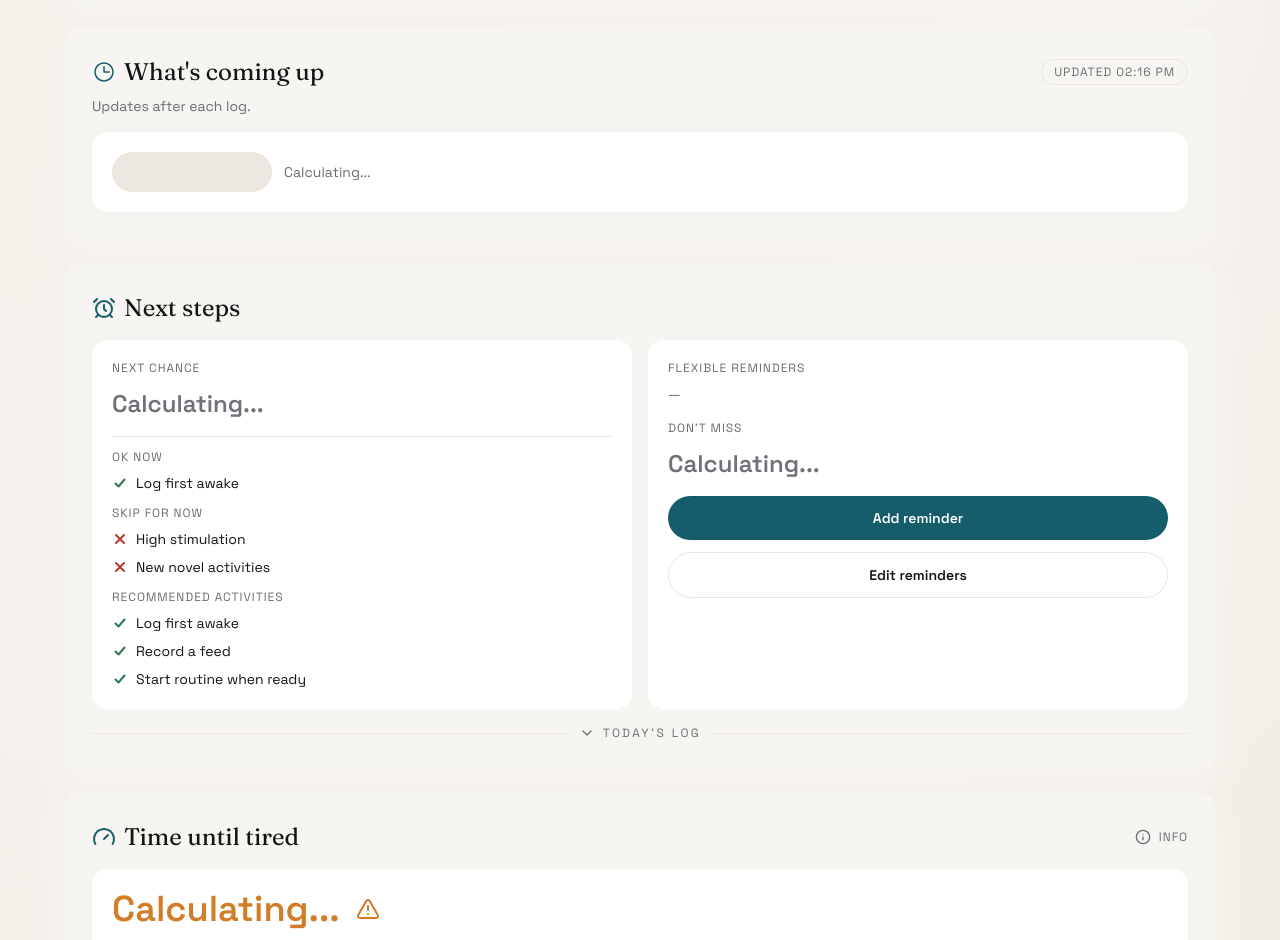
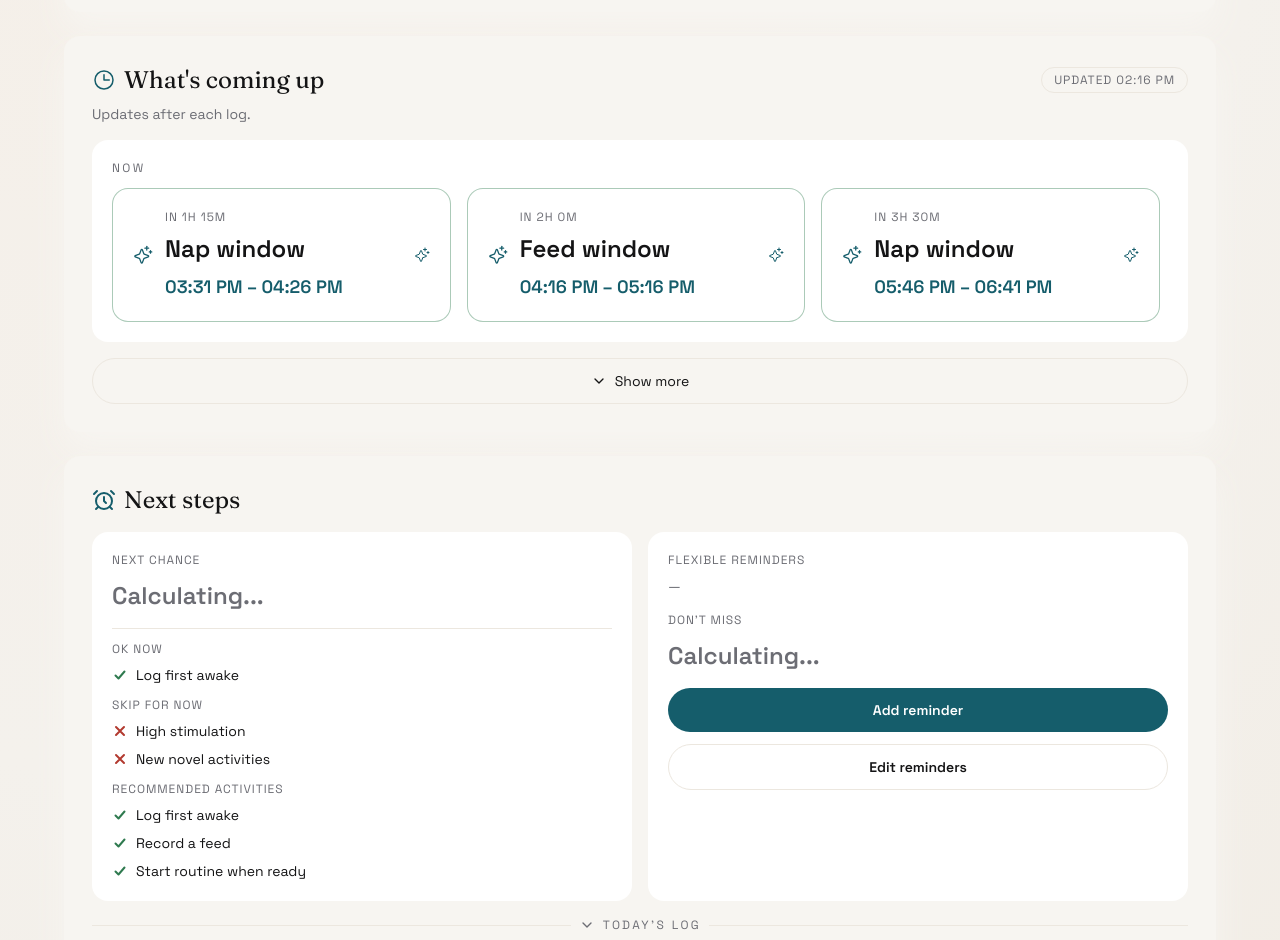
Before and after one commit to madebysergio/state-regulator, a React (Vite) app: page / in a window 1280 px wide. Shown: the part 720-1660 px from the top of the page. Built offline with nearby package versions, Linux system fonts and the light colour scheme.

Commit message:
feat: refine xl layout and whats coming up panel

```diff
--- a/src/App.tsx
+++ b/src/App.tsx
@@ -236,6 +236,8 @@ export default function App() {
   const [toasts, setToasts] = useState<{ id: string; message: string }[]>([]);
   const [softStopModalOpen, setSoftStopModalOpen] = useState(false);
   const [wakeInfoOpen, setWakeInfoOpen] = useState(false);
+  const [isXL, setIsXL] = useState(false);
+  const [upcomingRowsToShow, setUpcomingRowsToShow] = useState(1);
 
   useEffect(() => {
     if (typeof window === "undefined") return;
@@ -262,6 +264,15 @@ export default function App() {
   useEffect(() => {
     const timer = window.setInterval(() => setNowUtcMs(Date.now()), 10 * 1000);
     return () => window.clearInterval(timer);
+  }, []);
+
+  useEffect(() => {
+    if (typeof window === "undefined") return;
+    const media = window.matchMedia("(min-width: 1280px)");
+    const update = () => setIsXL(media.matches);
+    update();
+    media.addEventListener("change", update);
+    return () => media.removeEventListener("change", update);
   }, []);
 
   useEffect(() => {
@@ -452,16 +463,82 @@ export default function App() {
     rangeEndUtc?: number | null;
     prep: string;
   }[];
-
-  const timelineItems = upcomingCandidates
+  const dayParts = getZonedParts(nowUtcMs, timeZone);
+  const dayEndUtc = getUtcMsFromZoned(
+    { year: dayParts.year, month: dayParts.month, day: dayParts.day, hour: 23, minute: 59 },
+    timeZone
+  );
+  const bedtimeLatestUtc = getUtcMsFromZoned(
+    {
+      year: dayParts.year,
+      month: dayParts.month,
+      day: dayParts.day,
+      hour: defaultConfig.bedtimeLatestHour,
+      minute: defaultConfig.bedtimeLatestMinute,
+    },
+    timeZone
+  );
+  const buildDayUpcoming = () => {
+    const items: {
+      id: string;
+      label: string;
+      timeUtc: number;
+      rangeEndUtc?: number | null;
+      prep: string;
+    }[] = [];
+    const startWake =
+      outputs.expectedWakeUtc && outputs.expectedWakeUtc > nowUtcMs
+        ? outputs.expectedWakeUtc
+        : nowUtcMs;
+    let wakeStart = startWake;
+    let cycle = 0;
+    while (wakeStart < dayEndUtc && cycle < 6) {
+      const feedStart = wakeStart + defaultConfig.feedIntervalMinMin * MS_MIN;
+      const feedEnd = wakeStart + defaultConfig.feedIntervalMaxMin * MS_MIN;
+      if (feedStart <= dayEndUtc) {
+        items.push({
+          id: `feed-${cycle}`,
+          label: cycle === 0 && outputs.isAsleep ? "Morning feed" : "Feed window",
+          timeUtc: feedStart,
+          rangeEndUtc: feedEnd,
+          prep: "Prep feeding supplies",
+        });
+      }
+      const napStart = wakeStart + defaultConfig.minWakeWindowMin * MS_MIN;
+      const napEnd = wakeStart + defaultConfig.maxWakeWindowMin * MS_MIN;
+      if (napStart <= dayEndUtc) {
+        items.push({
+          id: `nap-${cycle}`,
+          label: "Nap window",
+          timeUtc: napStart,
+          rangeEndUtc: napEnd,
+          prep: "Prepare sleep space",
+        });
+      }
+      const nextWake = napStart + defaultConfig.expectedNapDurationMin * MS_MIN;
+      wakeStart = nextWake;
+      cycle += 1;
+    }
+    if (bedtimeLatestUtc > nowUtcMs && bedtimeLatestUtc <= dayEndUtc) {
+      items.push({
+        id: "bedtime-latest",
+        label: "Routine latest",
+        timeUtc: bedtimeLatestUtc,
+        prep: "Wind-down, reduce stimulation",
+      });
+    }
+    return items;
+  };
+  const dayUpcoming = buildDayUpcoming();
+
+  const timelineItems = [...upcomingCandidates, ...dayUpcoming]
     .filter((item) => {
       const windowEnd = item.rangeEndUtc ?? item.timeUtc;
       const baseline = Math.max(nowUtcMs, lastEventUtc);
-      const horizonEnd = outputs.isAsleep
-        ? outputs.expectedWakeUtc
-          ? outputs.expectedWakeUtc + 2 * 60 * MS_MIN
-          : nowUtcMs + 4 * 60 * MS_MIN
-        : outputs.nextHardStopUtc ?? nowUtcMs + 4 * 60 * MS_MIN;
+      const horizonEnd =
+        outputs.nextHardStopUtc && outputs.nextHardStopUtc > nowUtcMs
+          ? outputs.nextHardStopUtc
+          : dayEndUtc;
       const inWindow = baseline <= windowEnd;
       if (!inWindow) return false;
       if (item.rangeEndUtc) {
@@ -557,6 +634,15 @@ export default function App() {
   }, [selectedUpcomingId, timelineItems]);
 
   useEffect(() => {
+    setUpcomingRowsToShow(1);
+  }, [nextThreeTimeline.length]);
+
+  const rowsPerView = isXL ? 3 : 1;
+  const maxUpcomingRows = Math.max(1, Math.ceil(nextThreeTimeline.length / rowsPerView));
+  const visibleUpcoming = nextThreeTimeline.slice(0, upcomingRowsToShow * rowsPerView);
+  const canShowMoreUpcoming = upcomingRowsToShow < maxUpcomingRows;
+
+  useEffect(() => {
     if (!editId) return;
     const event = state.eventLog.find((item) => item.id === editId);
     if (!event) return;
@@ -655,7 +741,8 @@ export default function App() {
         </strong>
       </section>
 
-      <section className="mt-4 rounded-2xl bg-panel p-6 shadow-panel dark:shadow-panel-dark dark:bg-gh-surface md:p-7">
+      <div className="mt-6 flex flex-col gap-6">
+      <section className="rounded-2xl bg-panel p-6 shadow-panel dark:shadow-panel-dark dark:bg-gh-surface md:p-7 flex flex-col">
         <div className="flex flex-wrap items-center justify-between gap-3">
           <h2 className="flex items-center gap-2 font-display text-2xl">
             <ClipboardList className="h-6 w-6 text-accent dark:text-gh-accent" />
@@ -685,7 +772,7 @@ export default function App() {
             Log activity
           </h3>
           <div className="mt-3 relative">
-            <div className="h-[190px] snap-y snap-mandatory overflow-y-auto pr-2">
+            <div className="h-[190px] snap-y snap-mandatory overflow-y-auto pr-2 space-y-3">
               {orderedEvents.map((event) => {
                 const highlightRoutine =
                   event.type === "RoutineStarted" &&
@@ -839,7 +926,7 @@ export default function App() {
         ) : null}
       </section>
 
-      <section className="mt-6 rounded-2xl bg-panel p-6 shadow-panel dark:shadow-panel-dark dark:bg-gh-surface md:p-7">
+      <section className="rounded-2xl bg-panel p-6 shadow-panel dark:shadow-panel-dark dark:bg-gh-surface md:p-7">
         <div className="flex flex-wrap items-center justify-between gap-3">
           <h2 className="flex items-center gap-2 font-display text-2xl">
             <Clock className="h-6 w-6 text-accent dark:text-gh-accent" />
@@ -854,7 +941,7 @@ export default function App() {
         <div className="mt-2 text-sm text-muted dark:text-gh-muted">
           Updates after each log.
         </div>
-        <div className="mt-4 rounded-2xl bg-white p-5 dark:bg-gh-surface-2">
+        <div className="mt-4 flex h-full max-h-full flex-col rounded-2xl bg-white p-5 dark:bg-gh-surface-2">
           {nextThreeTimeline.length === 0 ? (
             <div className="flex h-full items-center gap-3 text-sm text-muted dark:text-gh-muted">
               <div className="h-10 w-40 animate-pulse rounded-full bg-panel-strong dark:bg-gh-border" />
@@ -865,8 +952,8 @@ export default function App() {
               <div className="text-xs uppercase tracking-[0.2em] text-muted dark:text-gh-muted">
                 Now
               </div>
-              <div className="mt-3 flex flex-col gap-4">
-                {nextThreeTimeline.map((item) => {
+              <div className="mt-3 grid grid-cols-1 gap-4 overflow-hidden pr-2 transition-all duration-300 xl:grid-cols-3">
+                {visibleUpcoming.map((item) => {
                   const minutes = Math.max(
                     0,
                     Math.ceil((item.effectiveTimeUtc - nowUtcMs) / MS_MIN)
@@ -887,7 +974,7 @@ export default function App() {
                   return (
                     <button
                       key={item.id}
-                      className={`w-full rounded-2xl border border-allowed/40 bg-white p-5 text-left transition-all duration-300 ${EASE_CURVE} dark:border-allowed/30 dark:bg-gh-surface-2 ${
+                      className={`w-full rounded-2xl border border-allowed/40 bg-white p-5 text-left transition-all duration-300 ${EASE_CURVE} fade-in dark:border-allowed/30 dark:bg-gh-surface-2 ${
                         selectedUpcomingId === item.id ? "ring-2 ring-accent/30" : ""
                       }`}
                       onClick={() =>
@@ -895,11 +982,14 @@ export default function App() {
                       }
                       type="button"
                     >
-                      <div className="flex items-center justify-between text-xs uppercase tracking-[0.08em] text-muted dark:text-gh-muted">
-                        <span>{showStatus ? currentStatus : `in ${formatCountdown(minutes)}`}</span>
+                      <div className="flex items-center justify-between">
+                        <div className="flex items-center gap-3">
                           {upcomingIcon}
-                      </div>
-                      <div className="mt-3 text-2xl font-semibold text-ink dark:text-gh-text">
+                          <div>
+                            <div className="text-xs uppercase tracking-[0.08em] text-muted dark:text-gh-muted">
+                              {showStatus ? currentStatus : `in ${formatCountdown(minutes)}`}
+                            </div>
+                            <div className="mt-2 text-2xl font-semibold text-ink dark:text-gh-text">
                               {item.label}
                             </div>
                             <div className="mt-2 text-lg font-semibold text-accent dark:text-gh-accent">
@@ -910,6 +1000,10 @@ export default function App() {
                                   )}`
                                 : formatTimeZoned(item.timeUtc, timeZone)}
                             </div>
+                          </div>
+                        </div>
+                        <Sparkle className="h-4 w-4 text-accent dark:text-gh-accent" />
+                      </div>
                       {selectedUpcomingId === item.id ? (
                         <div className="mt-3 text-sm text-ink dark:text-gh-text">{item.prep}</div>
                       ) : null}
@@ -920,9 +1014,36 @@ export default function App() {
             </>
           )}
         </div>
+        {nextThreeTimeline.length > rowsPerView ? (
+          <div className="mt-auto pt-4 flex w-full flex-col gap-2">
+            <button
+              className="inline-flex w-full items-center justify-center gap-2 rounded-full border border-panel-strong px-4 py-3 text-sm dark:border-gh-border"
+              type="button"
+              onClick={() =>
+                setUpcomingRowsToShow((prev) => Math.min(maxUpcomingRows, prev + 1))
+              }
+              disabled={!canShowMoreUpcoming}
+            >
+              <ChevronDown className="h-4 w-4" />
+              {canShowMoreUpcoming ? "Show more" : "All shown"}
+            </button>
+            {upcomingRowsToShow > 1 ? (
+              <button
+                className="inline-flex w-full items-center justify-center gap-2 rounded-full border border-panel-strong px-4 py-3 text-sm dark:border-gh-border"
+                type="button"
+                onClick={() => setUpcomingRowsToShow(1)}
+              >
+                Collapse
+              </button>
+            ) : null}
+          </div>
+        ) : null}
       </section>
 
-      <section className="mt-6 rounded-2xl bg-panel p-6 shadow-panel dark:shadow-panel-dark dark:bg-gh-surface md:p-7">
+      </div>
+
+      <div className="mt-6 grid gap-6 xl:grid-cols-2">
+      <section className="rounded-2xl bg-panel p-6 shadow-panel dark:shadow-panel-dark dark:bg-gh-surface md:p-7 xl:col-span-2">
         <h2 className="flex items-center gap-2 font-display text-2xl">
           <AlarmClock className="h-6 w-6 text-accent dark:text-gh-accent" />
           Next steps
@@ -957,6 +1078,11 @@ export default function App() {
                 {expectedWakeCountdown !== null
                   ? `Expected wake in ${formatCountdown(expectedWakeCountdown)}`
                   : `Expected wake ${formatTimeZoned(outputs.expectedWakeUtc, timeZone)}`}
+              </div>
+            ) : null}
+            {outputs.isAsleep && outputs.expectedWakeUtc ? (
+              <div className="mt-1 text-sm text-muted dark:text-gh-muted">
+                Next: Morning feed and the first wake window.
               </div>
             ) : null}
           {!outputs.isAsleep ? (
@@ -1146,7 +1272,7 @@ export default function App() {
         </div>
       </section>
 
-      <section className="mt-6 rounded-2xl bg-panel p-6 shadow-panel dark:shadow-panel-dark dark:bg-gh-surface md:p-7">
+      <section className="rounded-2xl bg-panel p-6 shadow-panel dark:shadow-panel-dark dark:bg-gh-surface md:p-7 xl:col-span-2">
         <div className="flex flex-wrap items-center justify-between gap-3">
           <h2 className="flex items-center gap-2 font-display text-2xl">
             <Gauge className="h-6 w-6 text-accent dark:text-gh-accent" />
@@ -1218,7 +1344,7 @@ export default function App() {
         </div>
       </section>
 
-      <section className="mt-6 rounded-2xl bg-panel p-6 shadow-panel dark:shadow-panel-dark dark:bg-gh-surface md:p-7">
+      <section className="rounded-2xl bg-panel p-6 shadow-panel dark:shadow-panel-dark dark:bg-gh-surface md:p-7 xl:col-span-2">
         <h2 className="flex items-center gap-2 font-display text-2xl">
           <Activity className="h-6 w-6 text-accent dark:text-gh-accent" />
           Right now
@@ -1238,7 +1364,7 @@ export default function App() {
         </ul>
       </section>
 
-      <section className="mt-6 rounded-2xl bg-panel p-6 shadow-panel dark:shadow-panel-dark dark:bg-gh-surface md:p-7">
+      <section className="rounded-2xl bg-panel p-6 shadow-panel dark:shadow-panel-dark dark:bg-gh-surface md:p-7 xl:col-span-2">
         <div className="flex flex-wrap items-center justify-between gap-3">
           <h2 className="flex items-center gap-2 font-display text-2xl">
             <Layers3 className="h-6 w-6 text-accent dark:text-gh-accent" />
@@ -1293,6 +1419,8 @@ export default function App() {
           </div>
         )}
       </section>
+
+      </div>
 
 
       <footer className="mt-6 text-sm text-muted dark:text-gh-muted">
@@ -1482,6 +1610,7 @@ export default function App() {
           </div>
         </div>
       ) : null}
+
     </div>
   );
 }
```
Lines whose indentation alone changed are shown as unchanged.
